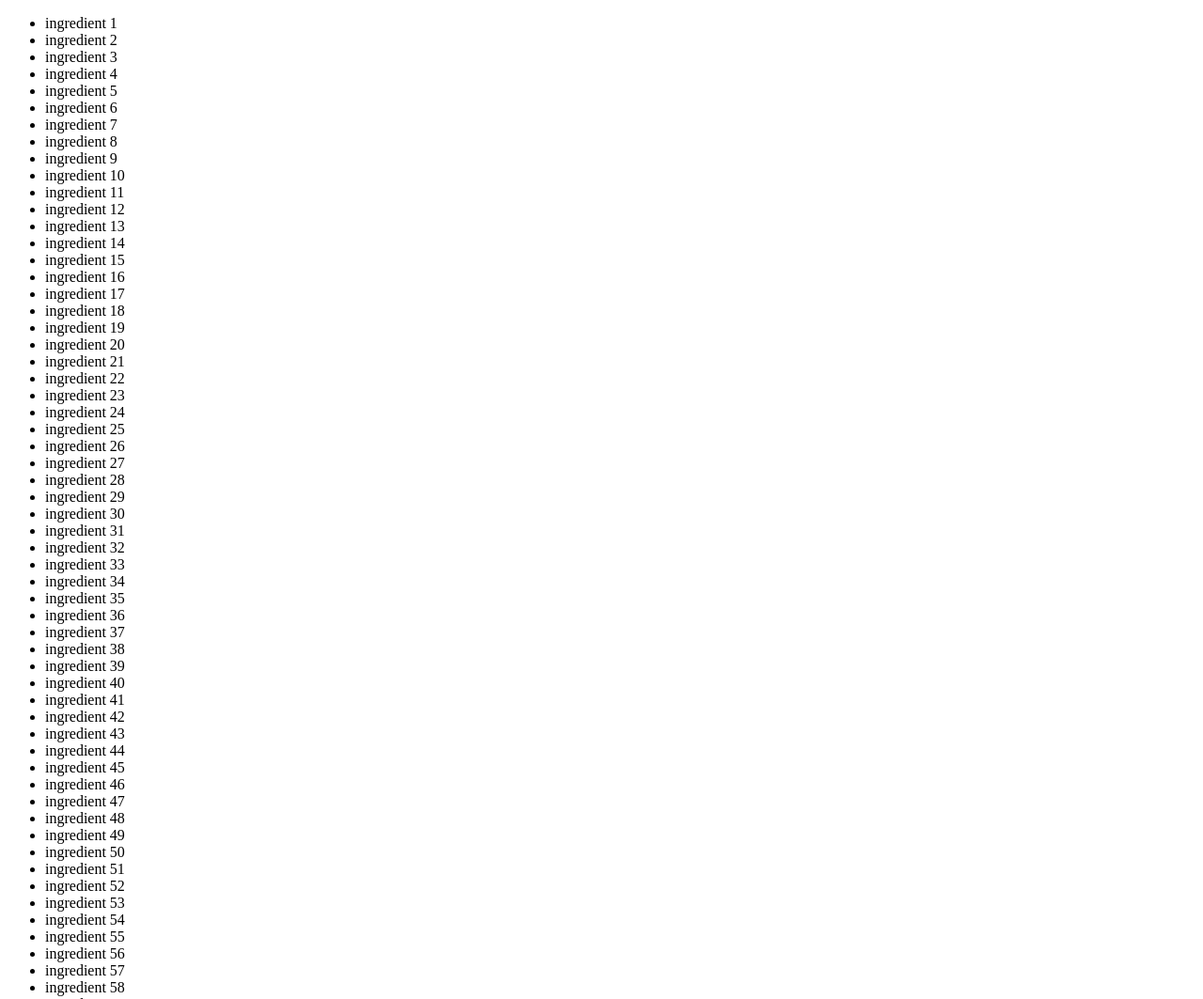
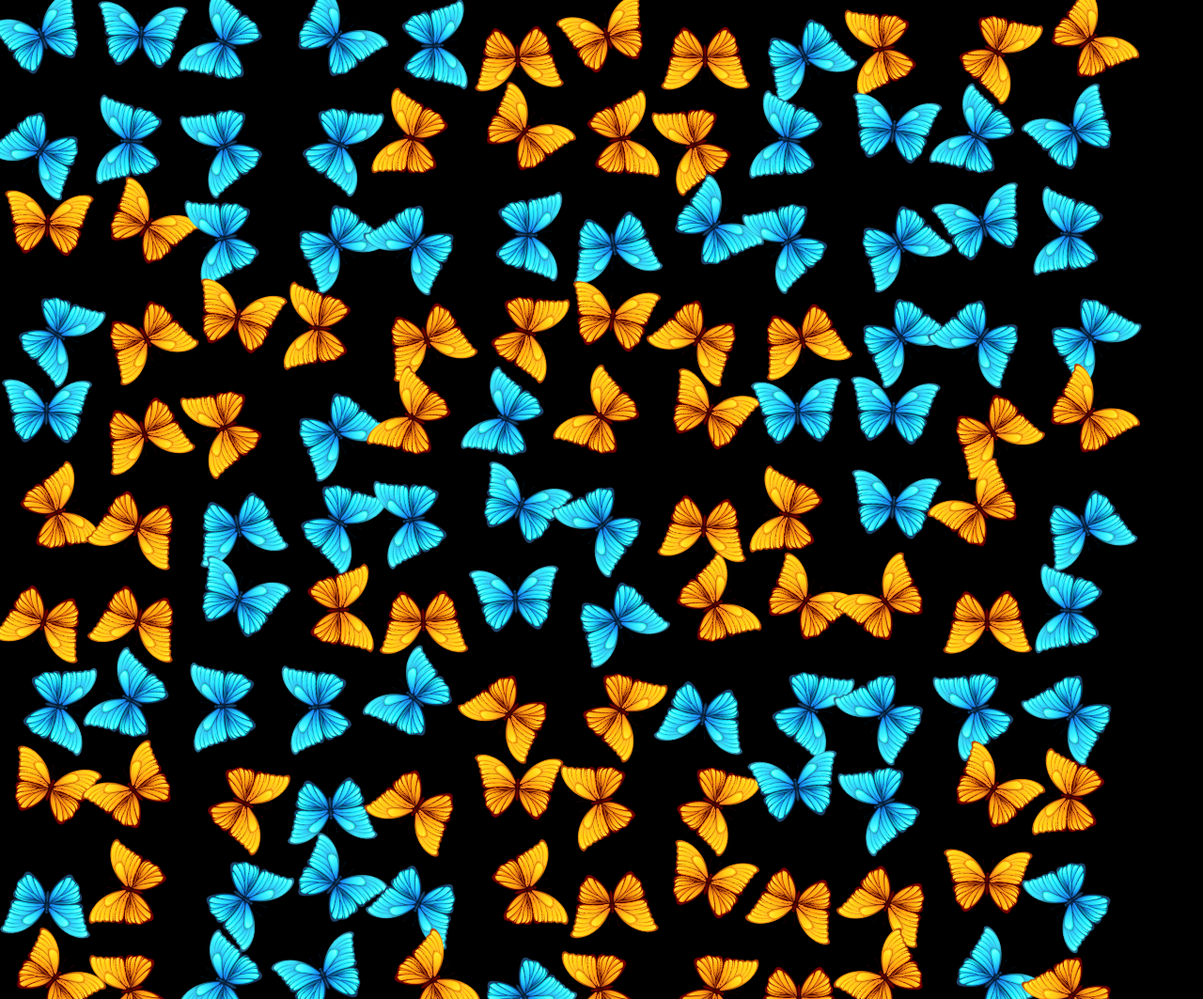
Before and after one commit to webmad0119/day5, a plain HTML site: page index.html in a window 1280 px wide. Shown: the top 1063 px of the page at 94% size. Drawn offline with Linux system fonts and the light colour scheme.

Commit message:
added butterflies

```diff
--- a/index.html
+++ b/index.html
@@ -6,6 +6,30 @@
     <meta name="viewport" content="width=device-width, initial-scale=1.0">
     <meta http-equiv="X-UA-Compatible" content="ie=edge">
     <title>Document</title>
+    <style>
+        body {
+            background: black;
+        }
+
+        html, body, div {
+            margin: 0;
+            padding: 0;
+        }
+
+        div{
+            height: 100px;
+            width: 100px;
+            float: left;
+            background-size: contain;
+            background-repeat: no-repeat;
+            /* background: green; */
+        }
+        /* div:hover {
+            transition: all 0.8s;
+            border-radius: 50%;
+        } */
+
+    </style>
 </head>
 
 <body>
@@ -23,7 +47,18 @@
             }
         }
 
-        ingredientsListGeneration(Math.floor(Math.random() * 100))
+        // ingredientsListGeneration(Math.floor(Math.random() * 100))
+
+        var body = document.querySelector("body")
+        var butterfly;
+
+        for (var i = 0; i < 150 * 2.5; i++) {
+            butterfly = document.createElement("div");
+            // butterfly.style.backgroundColor = "rgb(" + Math.random () * 255 + ", " + Math.random () * 255 + ", " + Math.random () * 255 + ")"
+            butterfly.style.transform = "rotate(" + Math.random() * 360 + "deg)"
+            butterfly.style.backgroundImage = "url(img/butterfly" + Math.floor(Math.random() * 2) + ".png)"
+            body.appendChild(butterfly);
+        }
     </script>
 </body>
 
```
Also changed, not shown: img/butterfly0.png (added), img/butterfly1.png (added).
